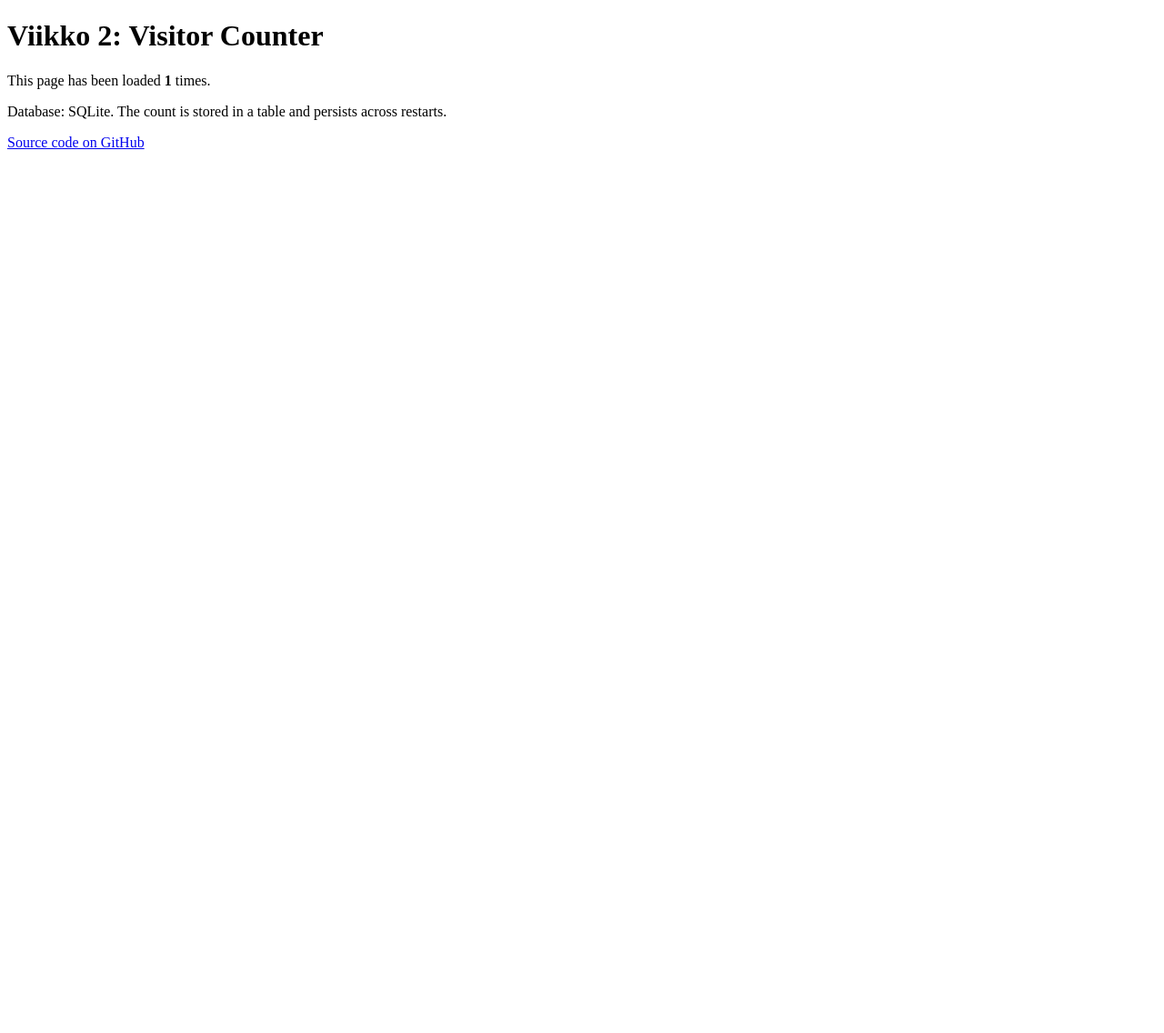
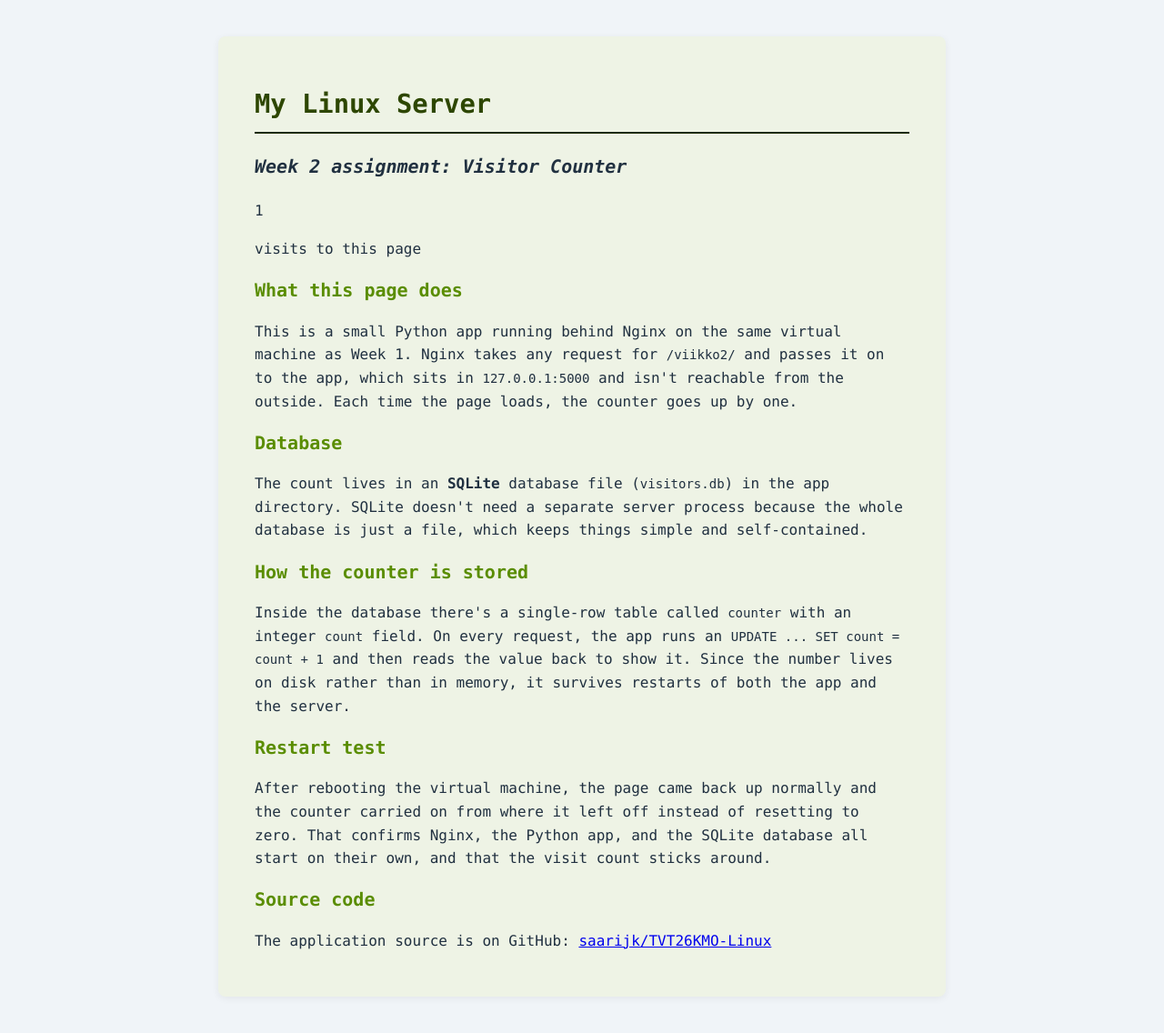
Before and after one commit to saarijk/TVT26KMO-Linux, a Flask app: page / in a window 1280 px wide. Shown: the whole page at 91% size. Before the commit the page ends 164 px from the top, so only its background shows below. Run offline with Flask 3, Linux system fonts and the light colour scheme; data comes from the database, SQL or seed files in the repository.

Commit message:
feat: fixed index page wording

```diff
--- a/week2/templates/index.html
+++ b/week2/templates/index.html
@@ -1,10 +1,49 @@
 <!DOCTYPE html>
-<html>
-<head><meta charset="utf-8"><title>Viikko 2 - Visitor Counter</title></head>
+<html lang="en">
+<head>
+	<meta chatset="UTF-8">
+	<meta name="viewport" content="width=device-width, initial-scale=1">
+	<title>My Linux Server - Week 2</title>
+	<style>
+		body {
+			max-width: 800px;
+			margin: 40px auto;
+			padding: 0 20px;
+			font-family: Consolas, "Courier New", monospace;
+			line-height:1.6;
+			background: #f0f4f8;
+			color: #203040;
+		}
+		main { background: #eef3e5; padding: 32px 40px; border-radius: 8px; box-shadow: 0 2px 8px rgba(0,0,0,0.06); }
+		h1 { color: #2d4600; font-size: 1.8em; border-bottom: 2px solid #1b2a00; padding-bottom: 8px; }
+		h2 { color: #5a8d00; font-size: 1.25em; }
+		h3 { font-size: 1.25em; font-style: italic; }
+		code { font-size: 14px; }
+		pre { background: #eef2f6; padding: 16px; overflow-x: auto; border-left: 3px solid #005a86; border-radius: 4px; font-size: 0.95em; }
+	</style>
+</head>
 <body>
-  <h1>Viikko 2: Visitor Counter</h1>
-  <p>This page has been loaded <strong>{{ count }}</strong> times.</p>
-  <p>Database: SQLite. The count is stored in a table and persists across restarts.</p>
-  <p><a href="https://github.com/saarijk/TVT26KMO-Linux">Source code on GitHub</a></p>
+	<main>
+		<h1>My Linux Server</h1>
+		<h3>Week 2 assignment: Visitor Counter</h3>
+
+		<p class="counter">{{ count }}</p>
+		<p class="counter-label">visits to this page</p>
+
+		<h2>What this page does</h2>
+		<p>This is a small Python app running behind Nginx on the same virtual machine as Week 1. Nginx takes any request for <code>/viikko2/</code> and passes it on to the app, which sits in <code>127.0.0.1:5000</code> and isn't reachable from the outside. Each time the page loads, the counter goes up by one.</p>
+
+		<h2>Database</h2>
+		<p>The count lives in an <b>SQLite</b> database file (<code>visitors.db</code>) in the app directory. SQLite doesn't need a separate server process because the whole database is just a file, which keeps things simple and self-contained.</p>
+
+		<h2>How the counter is stored</h2>
+		<p>Inside the database there's a single-row table called <code>counter</code> with an integer <code>count</code> field. On every request, the app runs an <code>UPDATE ... SET count = count + 1</code> and then reads the value back to show it. Since the number lives on disk rather than in memory, it survives restarts of both the app and the server.</p>
+
+		<h2>Restart test</h2>
+		<p class="note">After rebooting the virtual machine, the page came back up normally and the counter carried on from where it left off instead of resetting to zero. That confirms Nginx, the Python app, and the SQLite database all start on their own, and that the visit count sticks around.</p>
+
+		<h2>Source code</h2>
+		<p>The application source is on GitHub: <a href="https://github.com/saarijk/TVT26KMO-Linux">saarijk/TVT26KMO-Linux</a></p>
+	</main>
 </body>
 </html>
```
